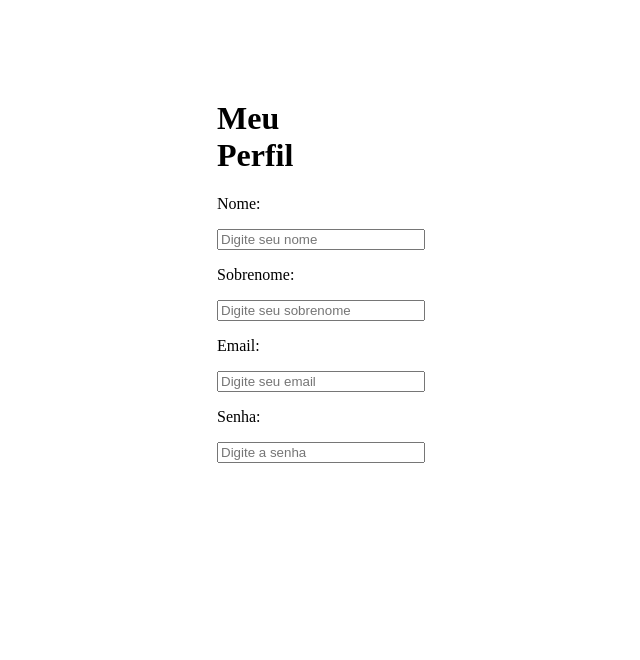
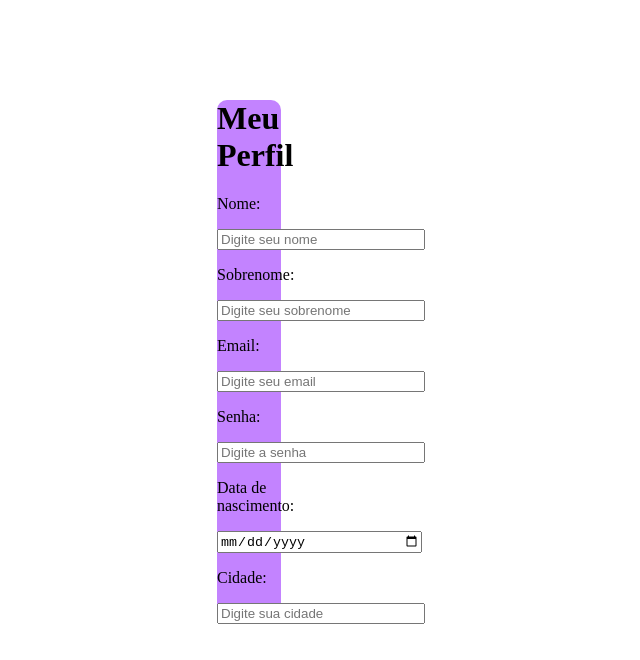
Before and after one commit to SarahLJesus/atividade.form, a Vue app: page / in a window 1280 px wide. Shown: the top 660 px of the page, without its empty margins (391-1031 px from the left). Built offline with nearby package versions, Linux system fonts and the light colour scheme.

Commit message:
ATUALIZAÇÃO

```diff
--- a/src/App.vue
+++ b/src/App.vue
@@ -49,11 +49,36 @@ import { ref } from 'vue'
         placeholder="Digite a senha"
         required
       />
+      <p>Data de nascimento:</p>
+      <input
+        type="date"
+        v-model="nascimento"
+        autocomplete="on"
+        style="width: 200px"
+        placeholder="Indique sua data de nascimento"
+        required
+        />
+        <p>Cidade:</p>
+        <input
+        type="text"
+        v-model="cidade"
+        autocomplete="on"
+        style="width: 200px"
+        v-model.trim="cidade"
+        maxlength="40"
+        minlength="5"
+        placeholder="Digite sua cidade"
+        required
+      />
+
     </main>
   </div>
 </template>
 <style scoped>
 .container {
   margin: 100px 600px;
+  background-color: rgb(195, 131, 255);
+  border-radius: 10px;
 }
+
 </style>
```
